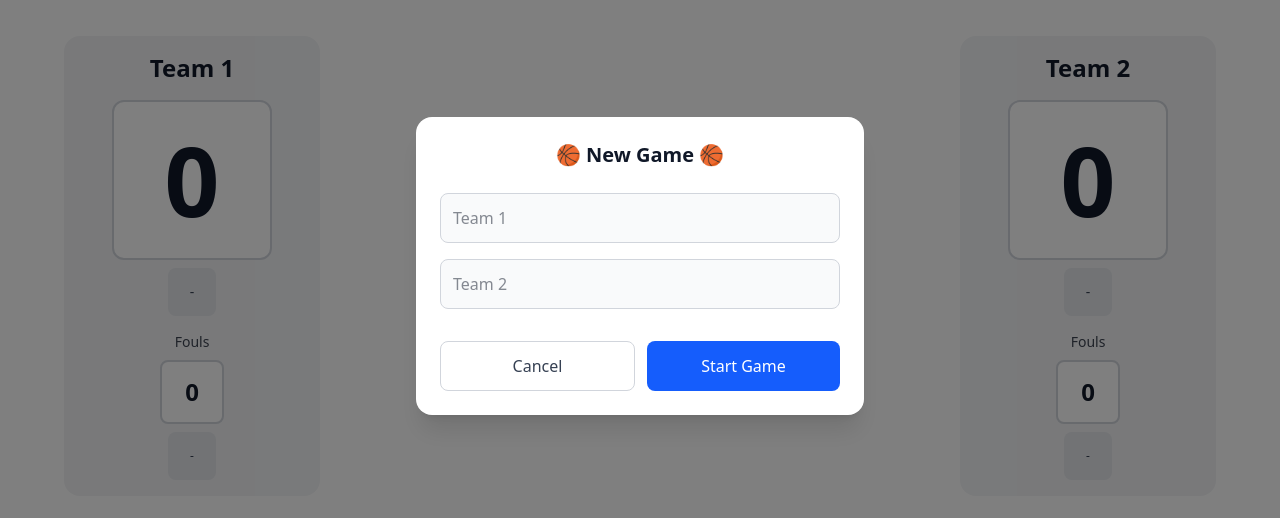
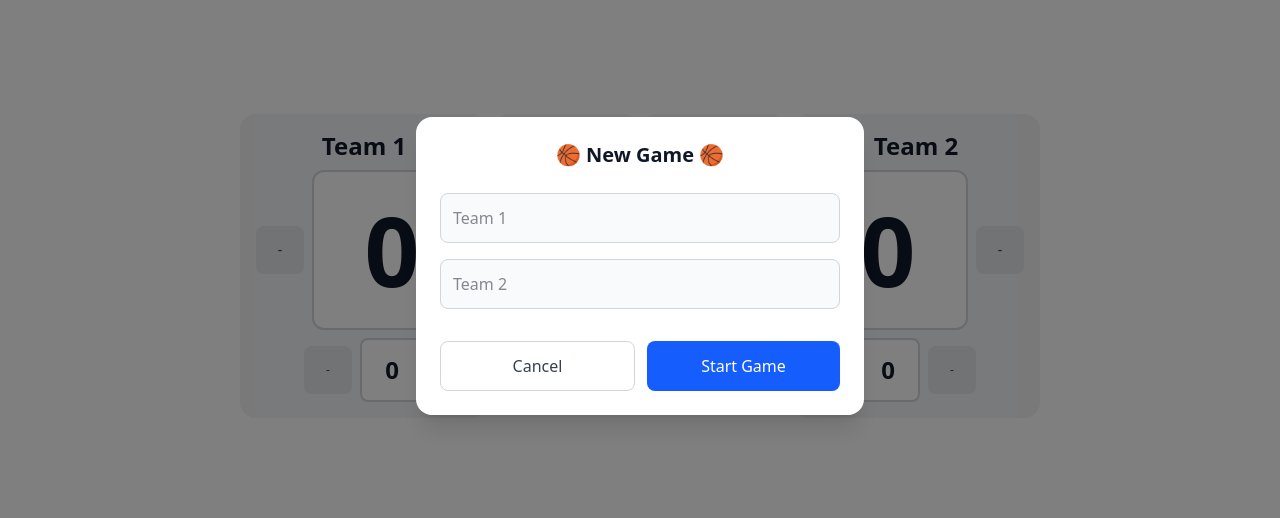
Before and after one commit to askomarov/vue-tg-3x3, a Vue app: page / in a window 1280 px wide. Shown: the part 134-652 px from the top of the page. Built offline with nearby package versions, Linux system fonts and the light colour scheme.

Commit message:
style: правит расположение кнопко на гориз варианте

```diff
--- a/src/App.vue
+++ b/src/App.vue
@@ -202,6 +202,7 @@ watch(hasGameActivity, (hasActivity) => {
           @remove-score="handleRemoveScore(1)"
           @add-foul="handleAddFoul(1)"
           @remove-foul="handleRemoveFoul(1)"
+          variant="column"
         />
         <TeamCard
           :team-name="gameState.team2Name"
@@ -213,6 +214,7 @@ watch(hasGameActivity, (hasActivity) => {
           @remove-score="handleRemoveScore(2)"
           @add-foul="handleAddFoul(2)"
           @remove-foul="handleRemoveFoul(2)"
+          variant="column"
         />
       </div>
       <!-- add placeholder -->
@@ -246,9 +248,9 @@ watch(hasGameActivity, (hasActivity) => {
 
     <!-- Desktop Layout (>= 600px) -->
     <div class="hidden sm:flex sm:min-h-full sm:items-center sm:justify-center">
-      <div class="flex w-full max-w-6xl items-center justify-between gap-4">
+      <div class="flex w-full max-w-6xl items-start justify-center gap-2">
         <!-- Left Team Panel -->
-        <div class="flex w-64 flex-col">
+        <div class="flex flex-col">
           <TeamCard
             :team-name="gameState.team1Name"
             :score="gameState.score1"
@@ -258,11 +260,12 @@ watch(hasGameActivity, (hasActivity) => {
             @remove-score="handleRemoveScore(1)"
             @add-foul="handleAddFoul(1)"
             @remove-foul="handleRemoveFoul(1)"
+            variant="row"
           />
         </div>
 
         <!-- Center Panel - Timers and Controls -->
-        <div class="flex flex-1 flex-col items-center gap-3">
+        <div class="flex flex-col items-center gap-3">
           <!-- Timers -->
           <TimerSection
             :game-time="gameState.timer"
@@ -293,7 +296,7 @@ watch(hasGameActivity, (hasActivity) => {
         </div>
 
         <!-- Right Team Panel -->
-        <div class="flex w-64 flex-col">
+        <div class="flex flex-col">
           <TeamCard
             :team-name="gameState.team2Name"
             :score="gameState.score2"
@@ -304,6 +307,7 @@ watch(hasGameActivity, (hasActivity) => {
             @remove-score="handleRemoveScore(2)"
             @add-foul="handleAddFoul(2)"
             @remove-foul="handleRemoveFoul(2)"
+            variant="row"
           />
         </div>
       </div>
--- a/src/components/TeamCard.vue
+++ b/src/components/TeamCard.vue
@@ -5,6 +5,7 @@ interface Props {
   fouls: number
   isActive?: boolean
   isRight?: boolean
+  variant?: 'row' | 'column'
 }
 
 interface Emits {
@@ -47,17 +48,30 @@ const removeFoul = () => {
     ]"
   >
     <!-- Team Name -->
-    <div class="mb-4 text-center">
-      <h2 class="text-xl font-semibold md:text-2xl">{{ teamName }}</h2>
+    <div class="mb-2 text-center">
+      <h2
+        class="text-xl font-semibold md:text-2xl max-w-[200px] text-nowrap overflow-ellipsis overflow-hidden"
+      >
+        {{ teamName }}
+      </h2>
     </div>
 
-    <div class="flex flex-col items-center gap-4 w-full">
+    <div class="flex flex-col items-center gap-2 w-full">
       <!-- Score Section -->
-      <div class="flex flex-col items-center">
+      <div
+        class="flex items-center gap-2"
+        :class="[
+          {
+            'flex-row-reverse': variant === 'row' && !isRight,
+            'flex-row': variant === 'row' && !isRight,
+            'flex-col': variant === 'column',
+          },
+        ]"
+      >
         <button
           @click="addScore(1)"
           :class="[
-            'mb-2 rounded-xl border-2 text-8xl font-bold transition-all duration-200 hover:scale-105 active:scale-95',
+            ' rounded-xl border-2 text-8xl font-bold transition-all duration-200 hover:scale-105 active:scale-95',
             'h-32 w-32 lg:h-40 lg:w-40',
             'border-gray-300 bg-white text-gray-900 hover:bg-gray-50 dark:border-gray-600 dark:bg-gray-700 dark:text-white dark:hover:bg-gray-600',
           ]"
@@ -77,13 +91,22 @@ const removeFoul = () => {
       </div>
 
       <!-- Fouls Section -->
-      <div class="flex flex-col items-center">
-        <span class="mb-2 text-sm font-medium opacity-80">Fouls</span>
+      <div
+        class="flex gap-2 items-center"
+        :class="[
+          {
+            'flex-row-reverse': variant === 'row' && !isRight,
+            'flex-row': variant === 'row' && !isRight,
+            'flex-col': variant === 'column',
+          },
+        ]"
+      >
+        <!-- <span class="mb-2 text-sm font-medium opacity-80">Fouls</span> -->
 
         <button
           @click="addFoul"
           :class="[
-            'mb-2 rounded-lg border-2 text-2xl font-semibold transition-all duration-200 hover:scale-105 active:scale-95',
+            'rounded-lg border-2 text-2xl font-semibold transition-all duration-200 hover:scale-105 active:scale-95',
             'size-16',
             'border-gray-300 bg-white text-gray-900 hover:bg-gray-50 dark:border-gray-600 dark:bg-gray-700 dark:text-white dark:hover:bg-gray-600',
           ]"
```
